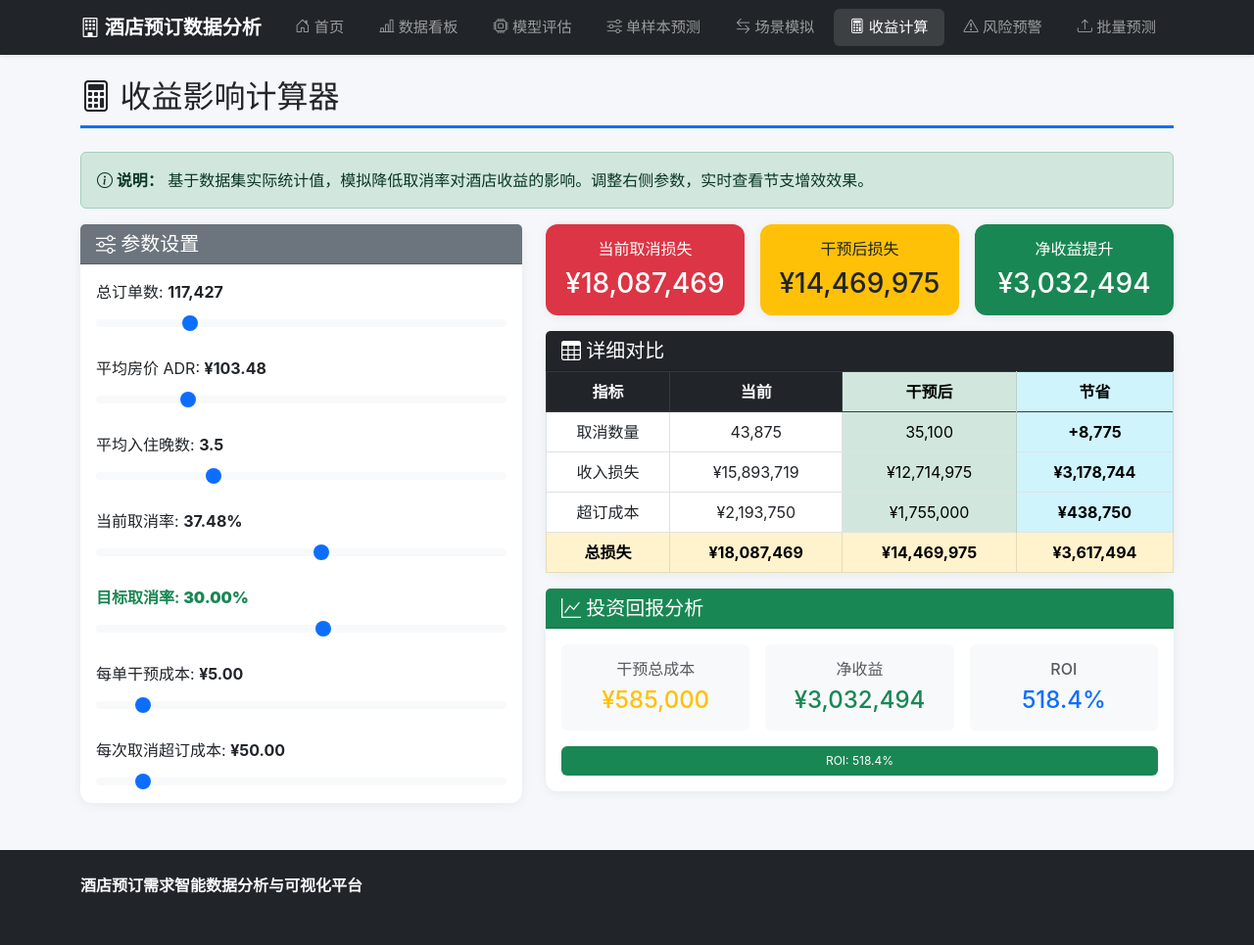
After one commit to GottaX-lee/hotel-booking-analysis-platform, a Flask app: page /revenue in a window 1280 px wide. The commit adds this page. Shown: the whole page at 98% size. Run offline with Flask 3, Linux system fonts and the light colour scheme.

Commit message:
feat: 添加收益影响计算器

```diff
--- a/app.py
+++ b/app.py
@@ -130,6 +130,11 @@ def predict_risk():
 def simulator():
     return render_template('simulator.html')
 
+# ===== 路由：收益计算页 =====
+@app.route('/revenue')
+def revenue():
+    return render_template('revenue_calculator.html')
+
 # ===== API：场景模拟 =====
 @app.route('/api/simulator', methods=['POST'])
 def api_simulator():
@@ -139,6 +144,17 @@ def api_simulator():
         base = get_default_scenario()
         modified = data.get('scenario_b', base)
         result = run_simulation(base, modified)
+        return jsonify(result)
+    except Exception as e:
+        return jsonify({'error': str(e)}), 500
+
+# ===== API：收益计算 =====
+@app.route('/api/revenue', methods=['POST'])
+def api_revenue():
+    try:
+        from src.revenue_calculator import calculate_revenue
+        data = request.get_json() or {}
+        result = calculate_revenue(data)
         return jsonify(result)
     except Exception as e:
         return jsonify({'error': str(e)}), 500
--- a/templates/base.html
+++ b/templates/base.html
@@ -47,6 +47,9 @@
                         <a class="nav-link {% block nav_simulator %}{% endblock %}" href="/simulator"><i class="bi bi-arrow-left-right"></i> 场景模拟</a>
                     </li>
                     <li class="nav-item">
+                        <a class="nav-link {% block nav_revenue %}{% endblock %}" href="/revenue"><i class="bi bi-calculator"></i> 收益计算</a>
+                    </li>
+                    <li class="nav-item">
                         <a class="nav-link {% block nav_risk %}{% endblock %}" href="/predict/risk"><i class="bi bi-exclamation-triangle"></i> 风险预警</a>
                     </li>
                     <li class="nav-item">
--- /dev/null
+++ b/templates/revenue_calculator.html
@@ -0,0 +1,239 @@
+{% extends "base.html" %}
+{% block nav_revenue %}active{% endblock %}
+{% block title %}收益计算 - 酒店预订数据分析平台{% endblock %}
+{% block content %}
+<h2 class="mb-4 page-header"><i class="bi bi-calculator"></i> 收益影响计算器</h2>
+
+<div class="alert alert-success">
+    <strong><i class="bi bi-info-circle"></i> 说明：</strong>
+    基于数据集实际统计值，模拟降低取消率对酒店收益的影响。调整右侧参数，实时查看节支增效效果。
+</div>
+
+<div class="row g-4">
+    <div class="col-md-5">
+        <div class="card">
+            <div class="card-header bg-secondary text-white">
+                <h5 class="mb-0"><i class="bi bi-sliders"></i> 参数设置</h5>
+            </div>
+            <div class="card-body" style="max-height: 550px; overflow-y: auto;">
+                <form id="revenueForm">
+                    <div class="mb-3">
+                        <label class="form-label">总订单数: <strong><span id="tb_v">117,427</span></strong></label>
+                        <input type="range" class="form-range" id="total_bookings" min="10000" max="500000" value="117427" step="1000"
+                               oninput="document.getElementById('tb_v').textContent=Number(this.value).toLocaleString();calcRevenue()">
+                    </div>
+                    <div class="mb-3">
+                        <label class="form-label">平均房价 ADR: <strong>¥<span id="adr_v">103.48</span></strong></label>
+                        <input type="range" class="form-range" id="avg_adr" min="50" max="300" value="103.48" step="0.5"
+                               oninput="document.getElementById('adr_v').textContent=this.value;calcRevenue()">
+                    </div>
+                    <div class="mb-3">
+                        <label class="form-label">平均入住晚数: <strong><span id="nights_v">3.5</span></strong></label>
+                        <input type="range" class="form-range" id="avg_stay_nights" min="1" max="10" value="3.5" step="0.5"
+                               oninput="document.getElementById('nights_v').textContent=this.value;calcRevenue()">
+                    </div>
+                    <div class="mb-3">
+                        <label class="form-label">当前取消率: <strong><span id="ccr_v">37.48</span>%</strong></label>
+                        <input type="range" class="form-range" id="current_cancel_rate" min="10" max="60" value="37.48" step="0.5"
+                               oninput="document.getElementById('ccr_v').textContent=this.value;calcRevenue()">
+                    </div>
+                    <div class="mb-3">
+                        <label class="form-label text-success fw-bold">目标取消率: <strong><span id="tcr_v">30.00</span>%</strong></label>
+                        <input type="range" class="form-range" id="target_cancel_rate" min="5" max="50" value="30" step="0.5"
+                               oninput="document.getElementById('tcr_v').textContent=this.value;calcRevenue()">
+                    </div>
+                    <div class="mb-3">
+                        <label class="form-label">每单干预成本: <strong>¥<span id="ic_v">5.00</span></strong></label>
+                        <input type="range" class="form-range" id="intervention_cost_per_booking" min="0" max="50" value="5" step="0.5"
+                               oninput="document.getElementById('ic_v').textContent=this.value;calcRevenue()">
+                    </div>
+                    <div class="mb-3">
+                        <label class="form-label">每次取消超订成本: <strong>¥<span id="oc_v">50.00</span></strong></label>
+                        <input type="range" class="form-range" id="overbook_cost_per_cancel" min="0" max="500" value="50" step="5"
+                               oninput="document.getElementById('oc_v').textContent=this.value;calcRevenue()">
+                    </div>
+                </form>
+            </div>
+        </div>
+    </div>
+
+    <div class="col-md-7">
+        <div id="loadingSpinner" class="text-center" style="display:none;">
+            <div class="spinner-border text-success" role="status"></div>
+        </div>
+
+        <div id="resultArea">
+            <div class="row g-3 mb-3">
+                <div class="col-md-4">
+                    <div class="card bg-danger text-white text-center h-100">
+                        <div class="card-body py-3">
+                            <h6>当前取消损失</h6>
+                            <h3 id="curLoss" class="mb-0">-</h3>
+                        </div>
+                    </div>
+                </div>
+                <div class="col-md-4">
+                    <div class="card bg-warning text-dark text-center h-100">
+                        <div class="card-body py-3">
+                            <h6>干预后损失</h6>
+                            <h3 id="tgtLoss" class="mb-0">-</h3>
+                        </div>
+                    </div>
+                </div>
+                <div class="col-md-4">
+                    <div class="card bg-success text-white text-center h-100">
+                        <div class="card-body py-3">
+                            <h6>净收益提升</h6>
+                            <h3 id="netGain" class="mb-0">-</h3>
+                        </div>
+                    </div>
+                </div>
+            </div>
+
+            <div class="card mb-3">
+                <div class="card-header bg-dark text-white">
+                    <h5 class="mb-0"><i class="bi bi-table"></i> 详细对比</h5>
+                </div>
+                <div class="card-body p-0">
+                    <div class="table-responsive">
+                        <table class="table table-bordered mb-0 text-center">
+                            <thead class="table-dark">
+                                <tr>
+                                    <th>指标</th>
+                                    <th>当前</th>
+                                    <th class="table-success">干预后</th>
+                                    <th class="table-info">节省</th>
+                                </tr>
+                            </thead>
+                            <tbody>
+                                <tr>
+                                    <td>取消数量</td>
+                                    <td id="curCan">-</td>
+                                    <td id="tgtCan" class="table-success">-</td>
+                                    <td id="savCan" class="table-info fw-bold">-</td>
+                                </tr>
+                                <tr>
+                                    <td>收入损失</td>
+                                    <td id="curRevLoss">-</td>
+                                    <td id="tgtRevLoss" class="table-success">-</td>
+                                    <td id="savRevLoss" class="table-info fw-bold">-</td>
+                                </tr>
+                                <tr>
+                                    <td>超订成本</td>
+                                    <td id="curOverLoss">-</td>
+                                    <td id="tgtOverLoss" class="table-success">-</td>
+                                    <td id="savOverLoss" class="table-info fw-bold">-</td>
+                                </tr>
+                                <tr class="table-warning">
+                                    <td><strong>总损失</strong></td>
+                                    <td id="curTotal"><strong>-</strong></td>
+                                    <td id="tgtTotal"><strong>-</strong></td>
+                                    <td id="savTotal"><strong>-</strong></td>
+                                </tr>
+                            </tbody>
+                        </table>
+                    </div>
+                </div>
+            </div>
+
+            <div class="card">
+                <div class="card-header bg-success text-white">
+                    <h5 class="mb-0"><i class="bi bi-graph-up"></i> 投资回报分析</h5>
+                </div>
+                <div class="card-body">
+                    <div class="row g-3">
+                        <div class="col-md-4">
+                            <div class="text-center p-3 bg-light rounded">
+                                <h6 class="text-muted">干预总成本</h6>
+                                <h4 id="intCost" class="text-warning mb-0">-</h4>
+                            </div>
+                        </div>
+                        <div class="col-md-4">
+                            <div class="text-center p-3 bg-light rounded">
+                                <h6 class="text-muted">净收益</h6>
+                                <h4 id="netGain2" class="text-success mb-0">-</h4>
+                            </div>
+                        </div>
+                        <div class="col-md-4">
+                            <div class="text-center p-3 bg-light rounded">
+                                <h6 class="text-muted">ROI</h6>
+                                <h4 id="roiVal" class="text-primary mb-0">-</h4>
+                            </div>
+                        </div>
+                    </div>
+                    <div class="mt-3">
+                        <div class="progress" style="height: 30px;">
+                            <div class="progress-bar bg-success" id="roiBar" style="width: 0%">
+                                净收益占收入比
+                            </div>
+                        </div>
+                    </div>
+                </div>
+            </div>
+        </div>
+    </div>
+</div>
+{% endblock %}
+
+{% block extra_scripts %}
+<script>
+function formatCurrency(v) {
+    return '\u00a5' + Number(v).toLocaleString('zh-CN', {minimumFractionDigits: 0, maximumFractionDigits: 0});
+}
+
+function getParams() {
+    return {
+        total_bookings: parseFloat(document.getElementById('total_bookings').value),
+        avg_adr: parseFloat(document.getElementById('avg_adr').value),
+        avg_stay_nights: parseFloat(document.getElementById('avg_stay_nights').value),
+        current_cancel_rate: parseFloat(document.getElementById('current_cancel_rate').value) / 100,
+        target_cancel_rate: parseFloat(document.getElementById('target_cancel_rate').value) / 100,
+        intervention_cost_per_booking: parseFloat(document.getElementById('intervention_cost_per_booking').value),
+        overbook_cost_per_cancel: parseFloat(document.getElementById('overbook_cost_per_cancel').value),
+    };
+}
+
+function calcRevenue() {
+    document.getElementById('loadingSpinner').style.display = 'block';
+    fetch('/api/revenue', {
+        method: 'POST',
+        headers: {'Content-Type': 'application/json'},
+        body: JSON.stringify(getParams()),
+    })
+    .then(r => r.json())
+    .then(d => {
+        document.getElementById('loadingSpinner').style.display = 'none';
+        if (d.error) return;
+        const cur = d.current, tgt = d.target, sav = d.savings;
+        document.getElementById('curLoss').textContent = formatCurrency(cur.total_loss);
+        document.getElementById('tgtLoss').textContent = formatCurrency(tgt.total_loss);
+        document.getElementById('netGain').textContent = formatCurrency(sav.net_gain);
+
+        document.getElementById('curCan').textContent = cur.cancellations.toLocaleString();
+        document.getElementById('tgtCan').textContent = tgt.cancellations.toLocaleString();
+        document.getElementById('savCan').textContent = '+' + sav.cancellations_reduced.toLocaleString();
+        document.getElementById('curRevLoss').textContent = formatCurrency(cur.revenue_loss);
+        document.getElementById('tgtRevLoss').textContent = formatCurrency(tgt.revenue_loss);
+        document.getElementById('savRevLoss').textContent = formatCurrency(sav.revenue_saved);
+        document.getElementById('curOverLoss').textContent = formatCurrency(cur.overbook_loss);
+        document.getElementById('tgtOverLoss').textContent = formatCurrency(tgt.overbook_loss);
+        document.getElementById('savOverLoss').textContent = formatCurrency(sav.overbook_saved);
+        document.getElementById('curTotal').innerHTML = '<strong>' + formatCurrency(cur.total_loss) + '</strong>';
+        document.getElementById('tgtTotal').innerHTML = '<strong>' + formatCurrency(tgt.total_loss) + '</strong>';
+        document.getElementById('savTotal').innerHTML = '<strong>' + formatCurrency(sav.revenue_saved + sav.overbook_saved) + '</strong>';
+
+        document.getElementById('intCost').textContent = formatCurrency(sav.total_intervention_cost);
+        document.getElementById('netGain2').textContent = formatCurrency(sav.net_gain);
+        document.getElementById('roiVal').textContent = sav.roi_formatted;
+        document.getElementById('roiBar').style.width = Math.min(Math.abs(sav.roi), 200) + '%';
+        document.getElementById('roiBar').textContent = 'ROI: ' + sav.roi_formatted;
+    })
+    .catch(err => {
+        document.getElementById('loadingSpinner').style.display = 'none';
+        console.error(err);
+    });
+}
+
+window.addEventListener('load', calcRevenue);
+</script>
+{% endblock %}
```
Also changed, not shown: src/revenue_calculator.py (added, +86 -0 lines).
